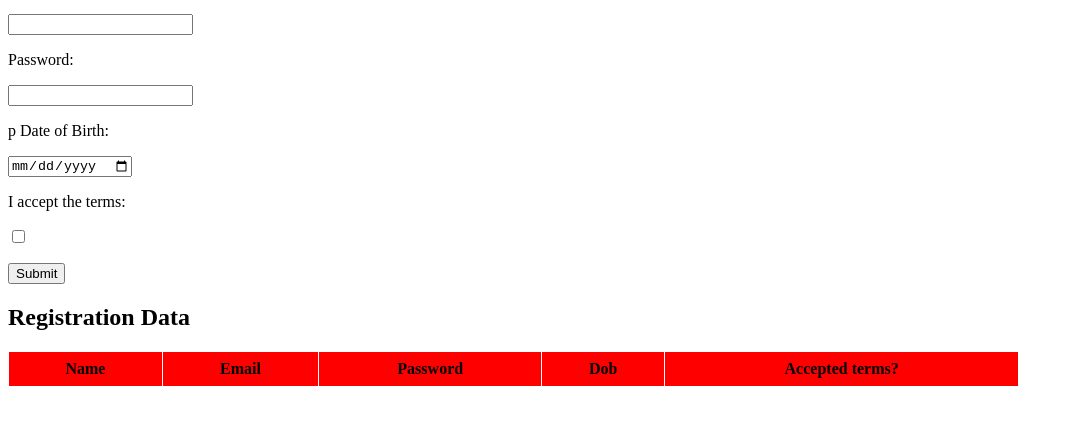
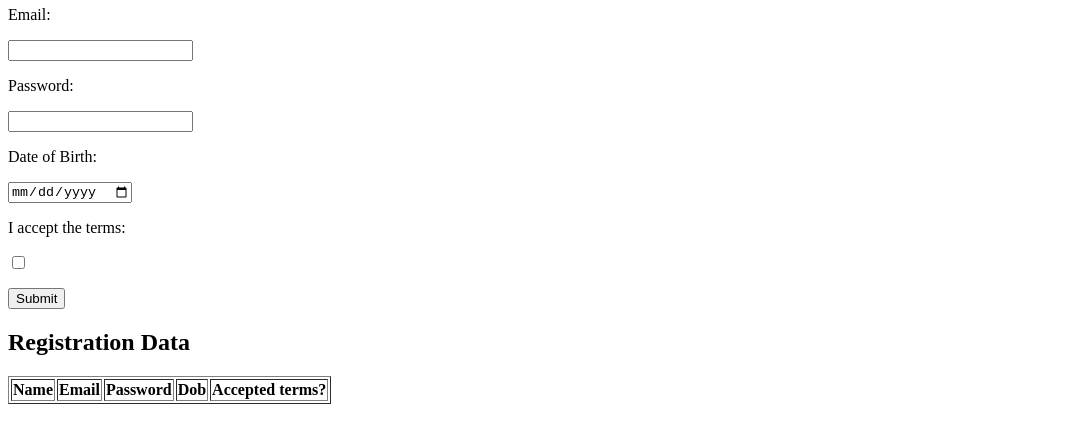
Before and after one commit to saivarma05/wd101, a plain HTML site: page index.html in a window 1280 px wide. Shown: the part 171-614 px from the top of the page, without its empty margins (0-1073 px from the left). Drawn offline with Linux system fonts and the light colour scheme.

Commit message:
Update index.html

```diff
--- a/index.html
+++ b/index.html
@@ -1,24 +1,9 @@
-<!DOCTYPE html>
+[9:00 pm, 21/11/2023] Anil Clggh: <!DOCTYPE html>
 <html lang="en">
 <head>
   <meta charset="UTF-8">
   <meta name="viewport" content="width=device-width, initial-scale=1.0">
   <title>Registration Form</title>
-  <style>
-    body
-    #dataTable {
-      margin-top: 20px;
-      background-color: red; /* Set red color for the table */
-      border-collapse: collapse;
-      width: 80%;
-    }
-
-    #dataTable th, #dataTable td {
-      border: 1px solid white;
-      padding: 8px;
-      text-align: center;
-    }
-  </style>
 </head>
 <body>
   <h1>Registration Form</h1>
@@ -30,7 +15,7 @@
     <p><input type="email" id="email" required></p>
 
     <label for="password">Password:</label>
-    <p><input type="password" id="password" required></p>p
+    <p><input type="password" id="password" required></p>
 
     <label for="dob">Date of Birth:</label>
     <p><input type="date" id="dob" required></p>
@@ -42,7 +27,7 @@
   </form>
 
   <h2>Registration Data</h2>
-  <table id="dataTable" border="1">
+  <table border="1">
     <thead>
       <tr>
         <th>Name</th>
```
